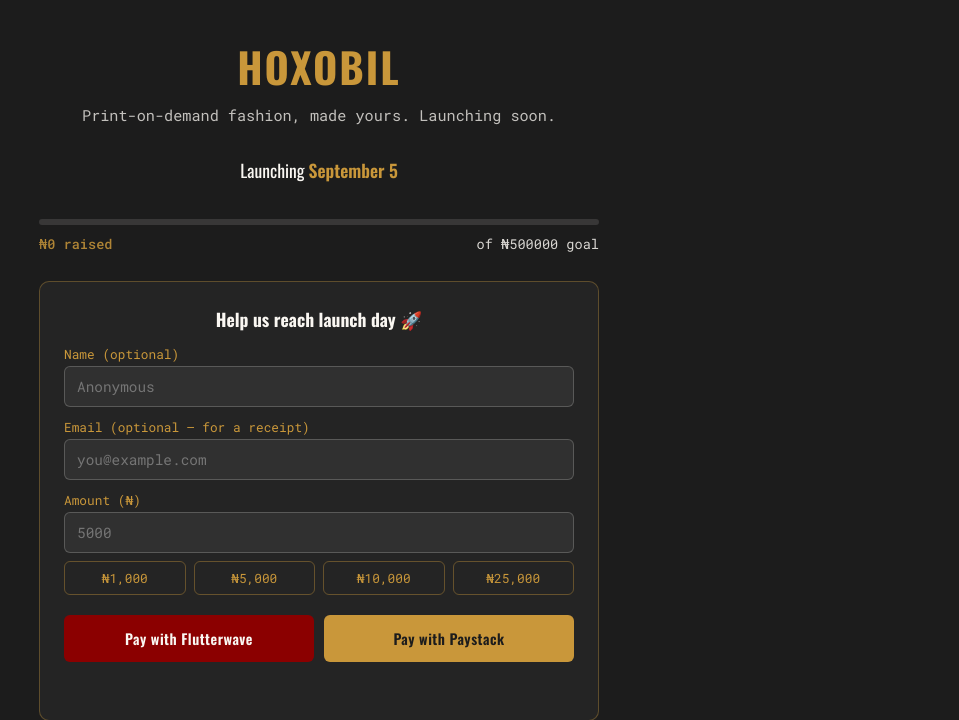
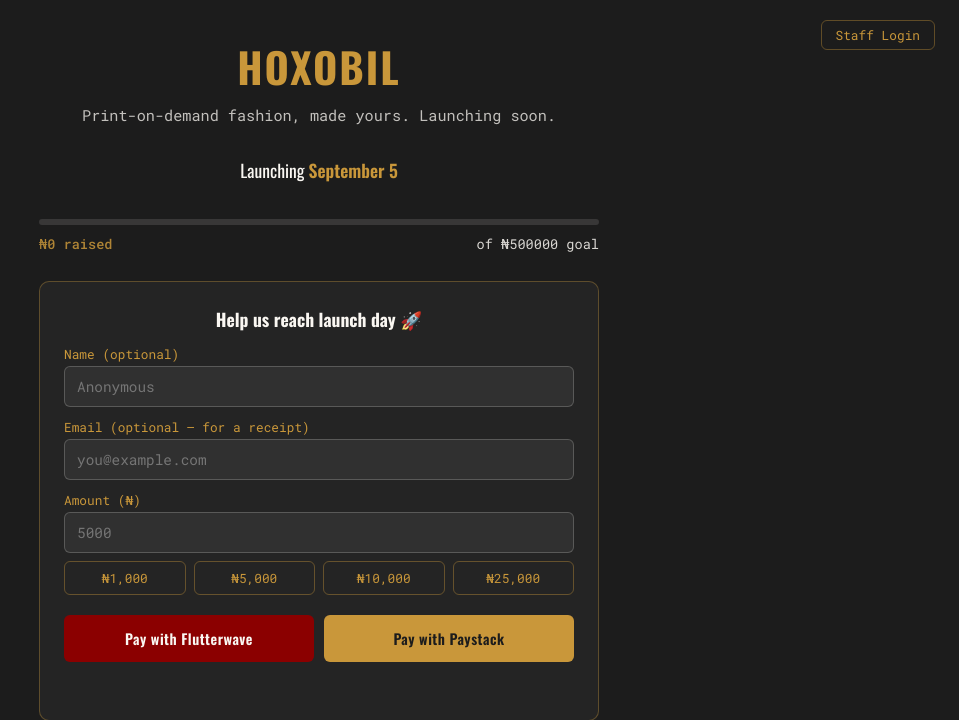
Before and after one commit to yanex66/hoxobil-store, a Django app: page /launch/ in a window 1280 px wide. Shown: the top 720 px of the page, without its empty margins (321-1280 px from the left). Run offline with Django 5.2, Linux system fonts and the light colour scheme; data that the repository does not hold is empty; some libraries are stand-ins or nearby versions.

Commit message:
Allow accounts/login path through launch gate, add staff login link

```diff
--- a/hoxobil_store/settings.py
+++ b/hoxobil_store/settings.py
@@ -321,7 +321,9 @@ DONATION_GOAL_NGN = Decimal('500000.00')
 # Path *prefixes* always reachable pre-launch (on top of the launch page
 # itself and the donation endpoints, which the middleware allows by name).
 LAUNCH_ALLOWED_PATH_PREFIXES = [
+
     '/admin',
     '/static',
     '/media',
+    '/accounts',
 ]
--- a/shop/templates/shop/launch.html
+++ b/shop/templates/shop/launch.html
@@ -31,6 +31,25 @@
         max-width: 560px;
         width: 100%;
         text-align: center;
+        position: relative;
+    }
+
+    .staff-login-link {
+        position: fixed;
+        top: 20px;
+        right: 24px;
+        color: var(--gold);
+        font-family: 'Roboto Mono', monospace;
+        font-size: 0.8rem;
+        text-decoration: none;
+        border: 1px solid rgba(201, 151, 58, 0.4);
+        border-radius: 6px;
+        padding: 6px 14px;
+        transition: background 0.2s;
+    }
+
+    .staff-login-link:hover {
+        background: rgba(201, 151, 58, 0.15);
     }
 
     h1 {
@@ -195,6 +214,8 @@
 <body>
 
 <div class="wrap">
+    <a href="{% url 'login' %}" class="staff-login-link">Staff Login</a>
+
     <h1>HOXOBIL</h1>
     <p class="tagline">Print-on-demand fashion, made yours. Launching soon.</p>
 
```
